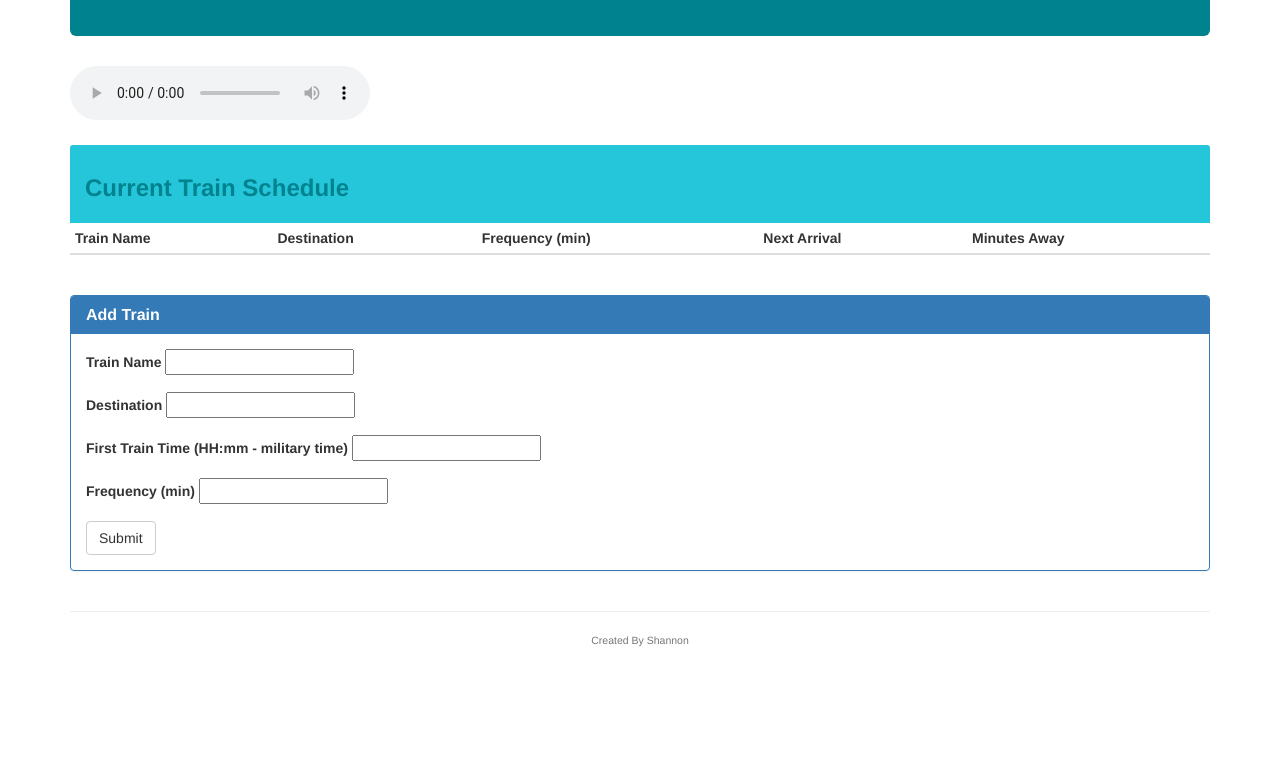
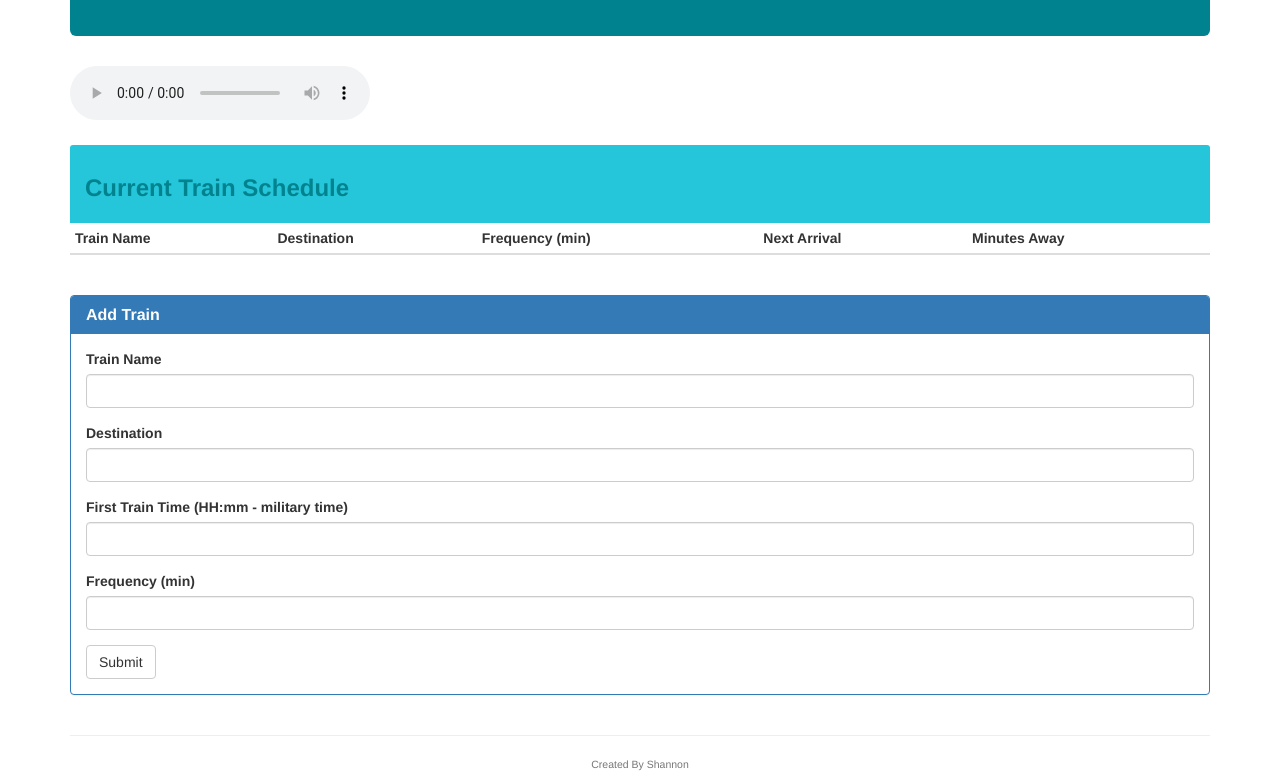
Before and after one commit to Sberry5/FirstFirebase, a plain HTML site: page index.html in a window 1280 px wide. Shown: the part 159-941 px from the top of the page. Before the commit the page ends 817 px from the top, so only its background shows below. Drawn offline with nearby package versions, Linux system fonts and the light colour scheme; no server answers.

Commit message:
Clean code

```diff
--- a/index.html
+++ b/index.html
@@ -69,25 +69,25 @@
               <!--Form for train name-->
               <div class="form-group">
                 <label>Train Name</label>
-                <input type="text" class="form-setting" id="trainName-input">
+                <input type="text" class="form-setting form-control" id="trainName-input">
               </div>
 
               <!--Form for train destination -->
               <div class="form-group">
                 <label>Destination</label>
-                <input type="text" class="form-setting" id="destination-input">
+                <input type="text" class="form-setting form-control" id="destination-input">
               </div>
 
               <!--Form for 1st train time-->
               <div class="form-group">
                 <label for="start-time">First Train Time (HH:mm - military time)</label>
-                <input class="form-setting" id="firstTime-input">
+                <input class="form-setting form-control" id="firstTime-input">
               </div>
 
               <!--Form for train frequency -->
               <div class="form-group">
                 <label>Frequency (min)</label>
-                <input type="numer" class="form-setting" id="frequency-input">
+                <input type="numer" class="form-setting form-control" id="frequency-input">
               </div>
 
               <!--Submit form button-->
```
